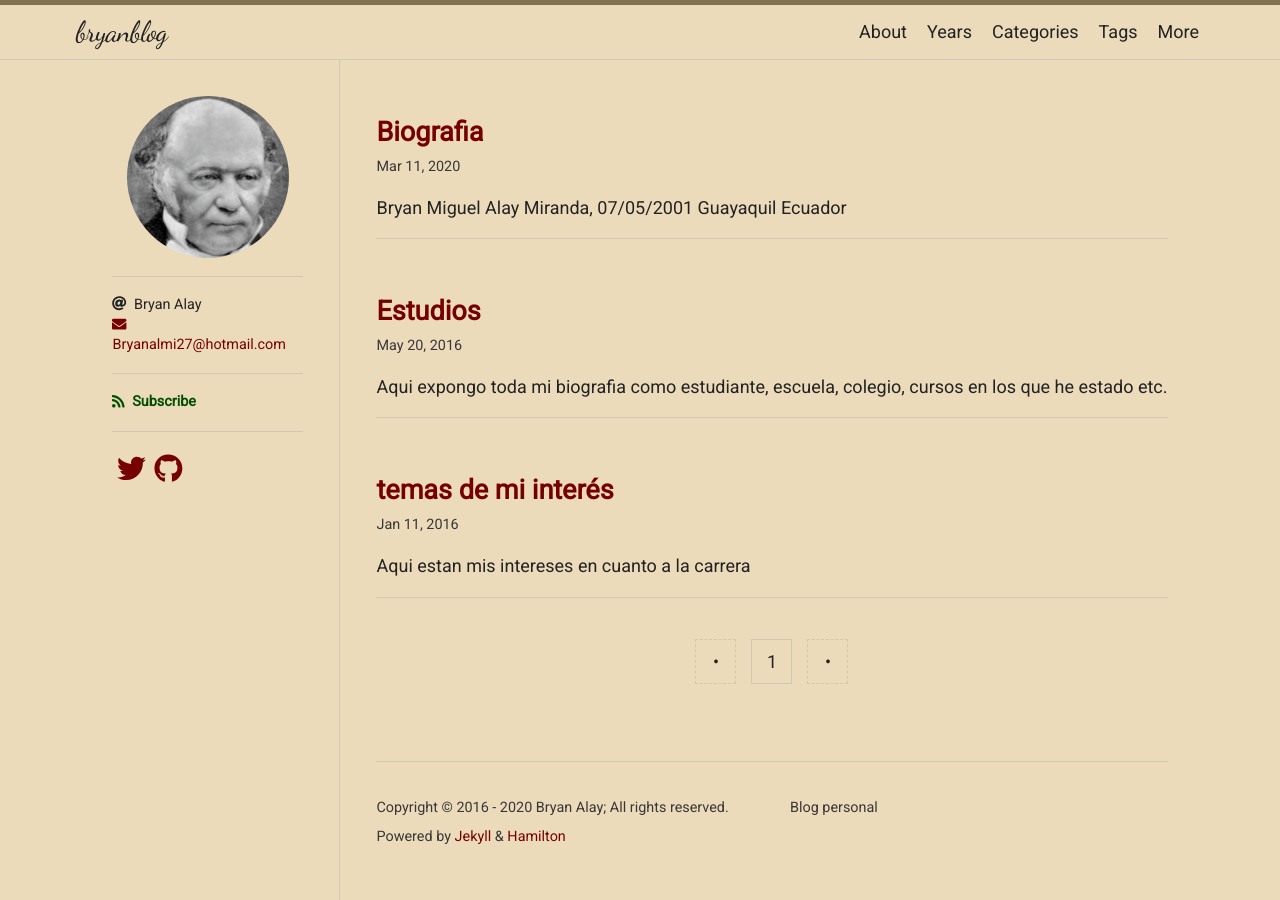
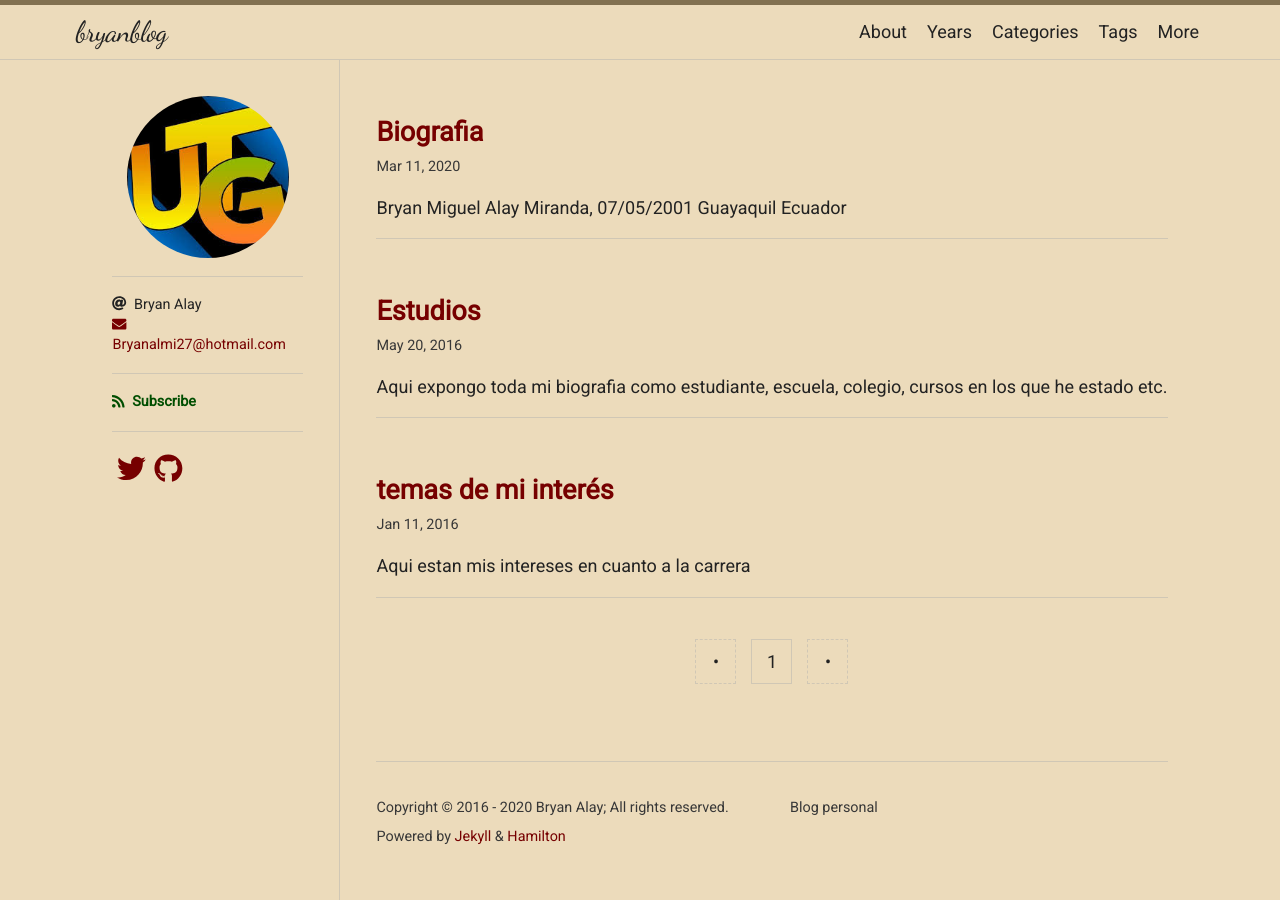
Before and after one commit to bryanalay/bryanblog, a Jekyll site: the page built from index.html, in a window 1280 px wide. Built offline with Jekyll 4.4.1, drawn with Linux system fonts in a browser that asks for light colours; nearby versions of some CDN libraries; some web fonts are replaced; the list of posts is cut into pages by our own code.

Commit message:
Update _config.yml

```diff
--- a/_config.yml
+++ b/_config.yml
@@ -1,7 +1,7 @@
 antitle: Bryan Alay Blog
 description: Blog personal
 author: Bryan Alay
-avatar: /logo.png
+avatar: /utglogo.png
 email: Bryanalmi27@hotmail.com
 
 plugins:
@@ -32,7 +32,7 @@ exclude:
 twitter:
   username: bryanalay
   card: summary
-logo: logo.png
+logo: utglogo.png
 social:
   name: Bryan Alay Miranda
   links:
```
